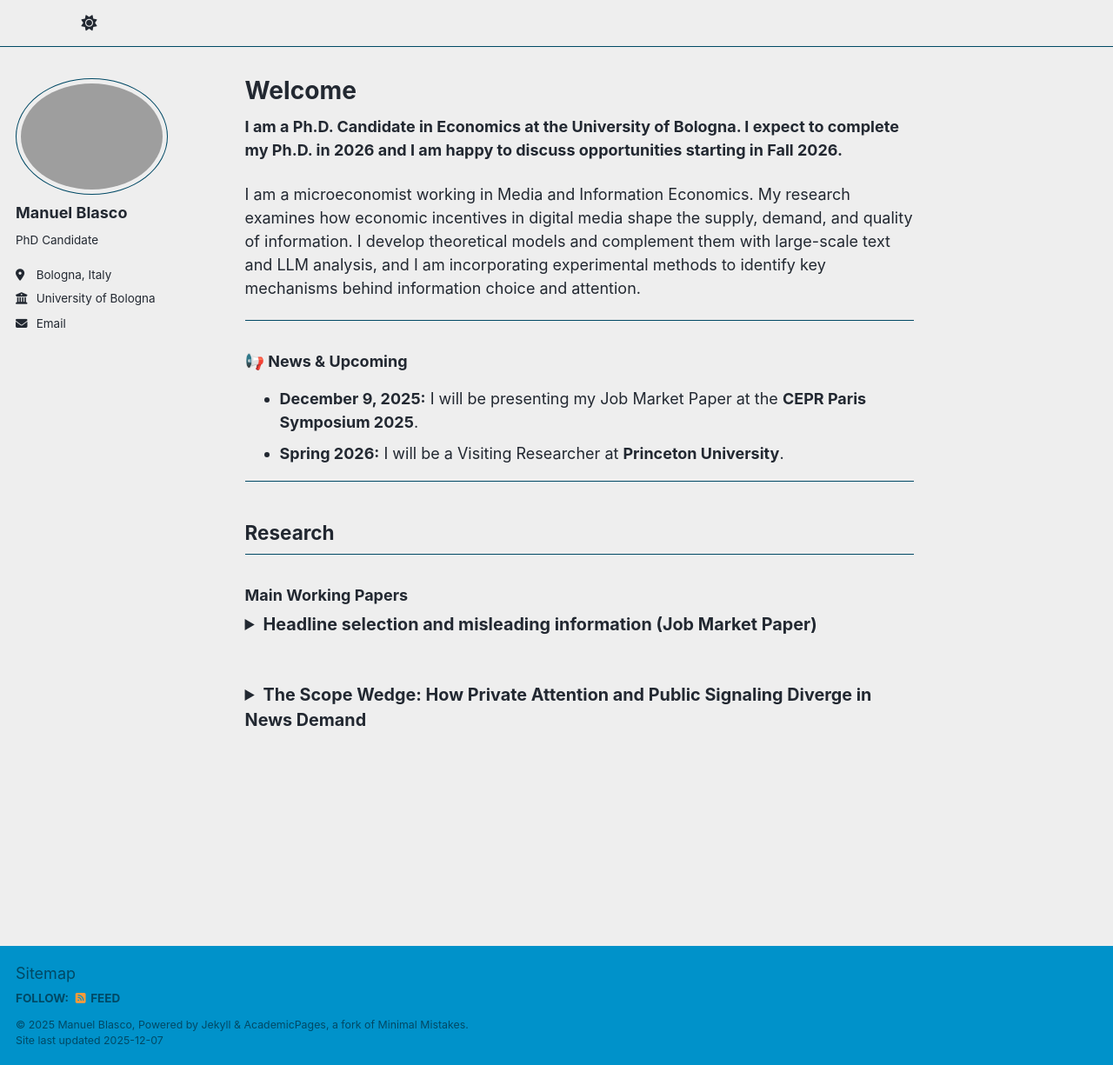
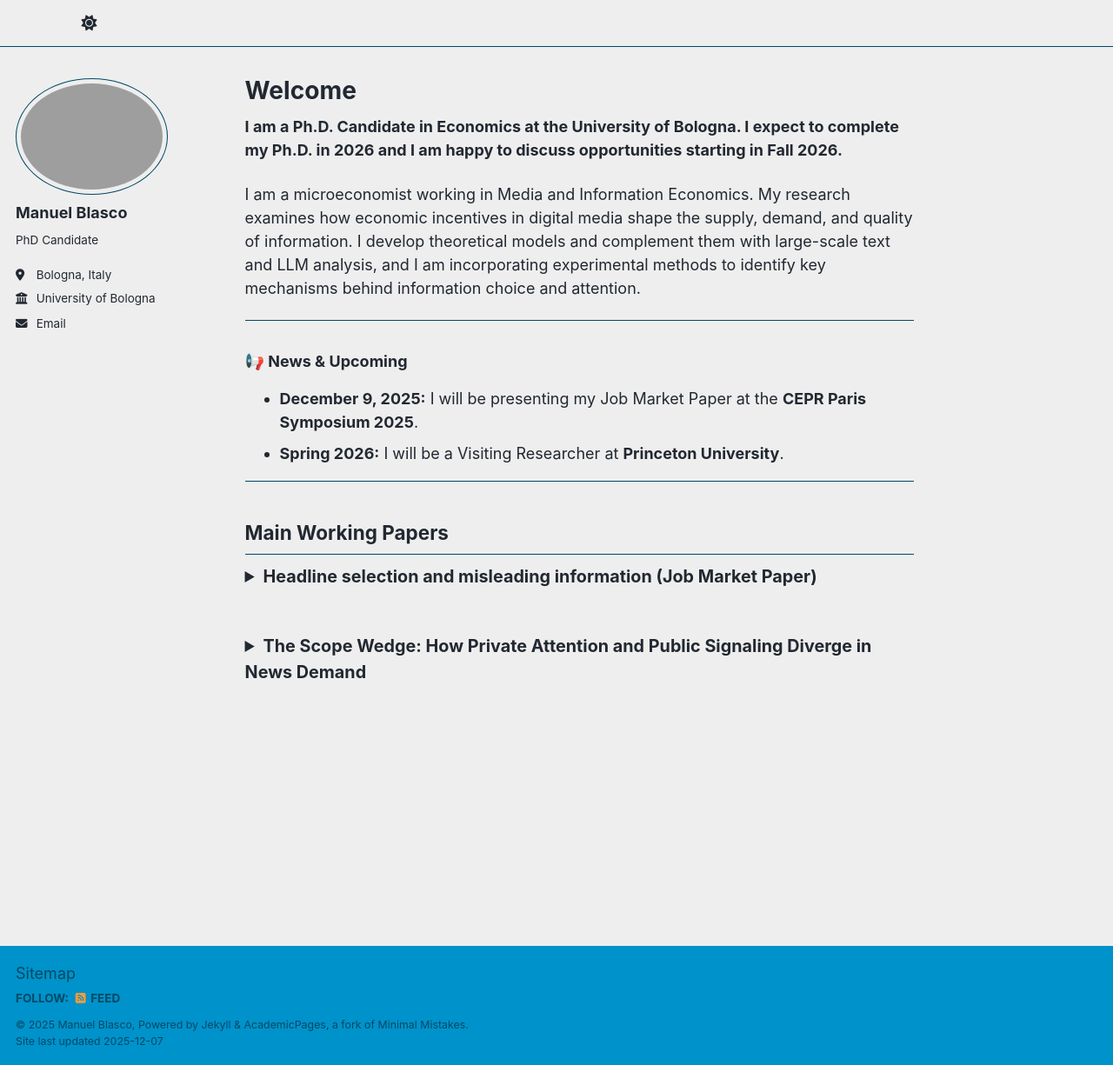
Before and after one commit to ManuelBlasco/manuelblasco.github.io, a Jekyll site: the page built from _pages/about.md, in a window 1280 px wide and 1225 px high. Shown: the whole window at 87% size. Built offline with Jekyll 4.4.1, drawn with Linux system fonts in a browser that asks for light colours; a script that is not in the unit is left out.

Commit message:
Update about.md

```diff
--- a/_pages/about.md
+++ b/_pages/about.md
@@ -21,9 +21,7 @@ I am a microeconomist working in Media and Information Economics. My research ex
 
 ---
 
-## Research
-
-### Main Working Papers
+## Main Working Papers
 
 <details>
   <summary style="cursor: pointer; font-weight: bold; font-size: 1.1em;">
```
Also changed, not shown: other parts of _pages/about.md (+1 -1 lines).
